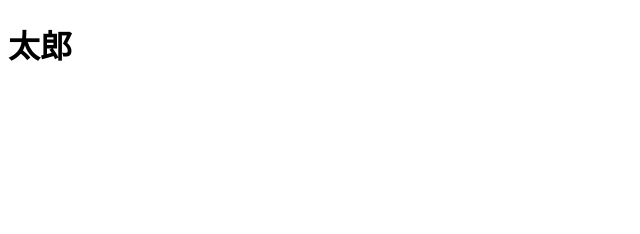
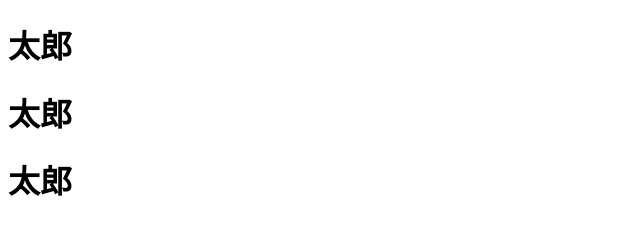
Before and after one commit to hoshinoyohei/Udemy, a plain HTML site: page index.html in a window 1280 px wide. Shown: the whole page, without its empty margins (0-640 px from the left). Drawn offline with Linux system fonts and the light colour scheme.

Commit message:
太郎をさらに追加

```diff
--- a/index.html
+++ b/index.html
@@ -8,5 +8,7 @@
 </head>
 <body>
   <h1>太郎</h1>
+  <h1>太郎</h1>
+  <h1>太郎</h1>
 </body>
 </html>
```
